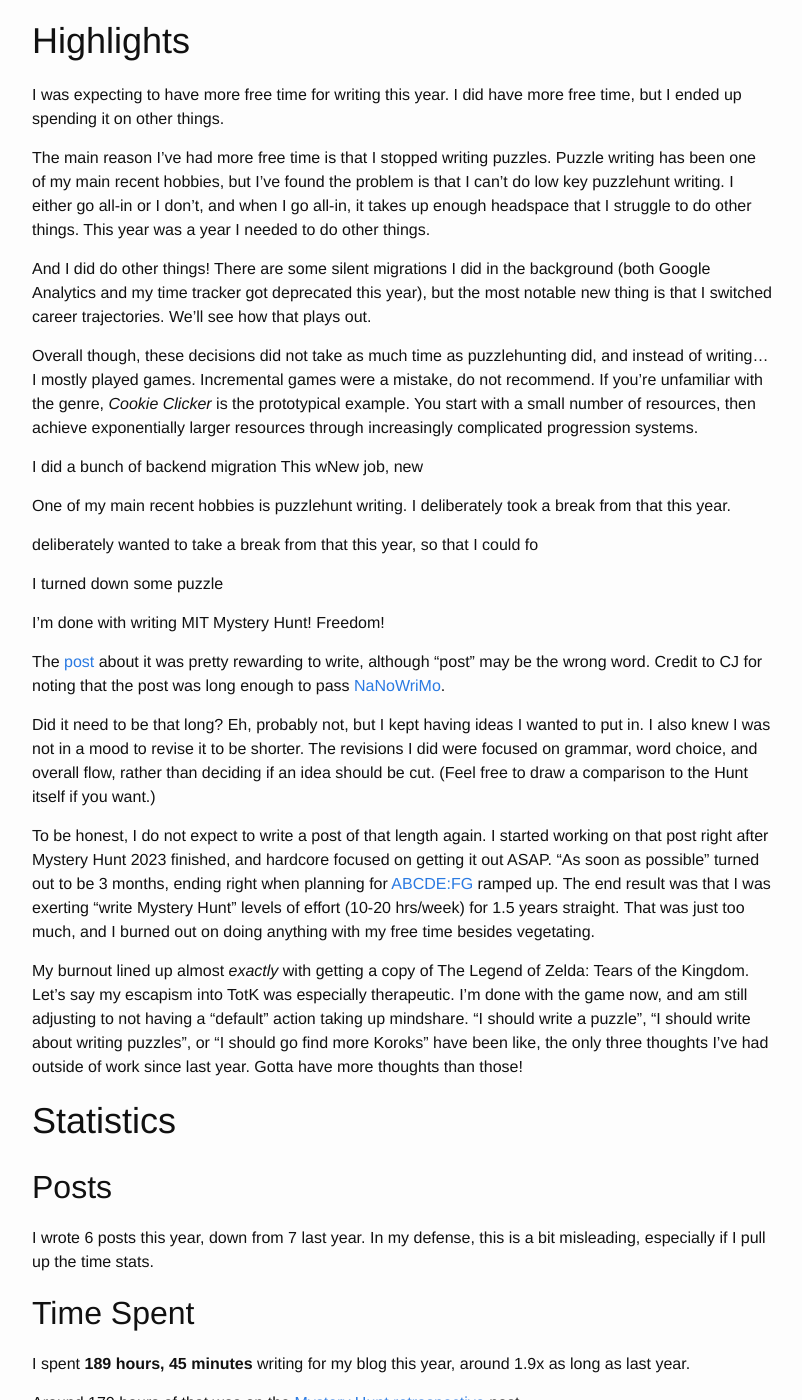
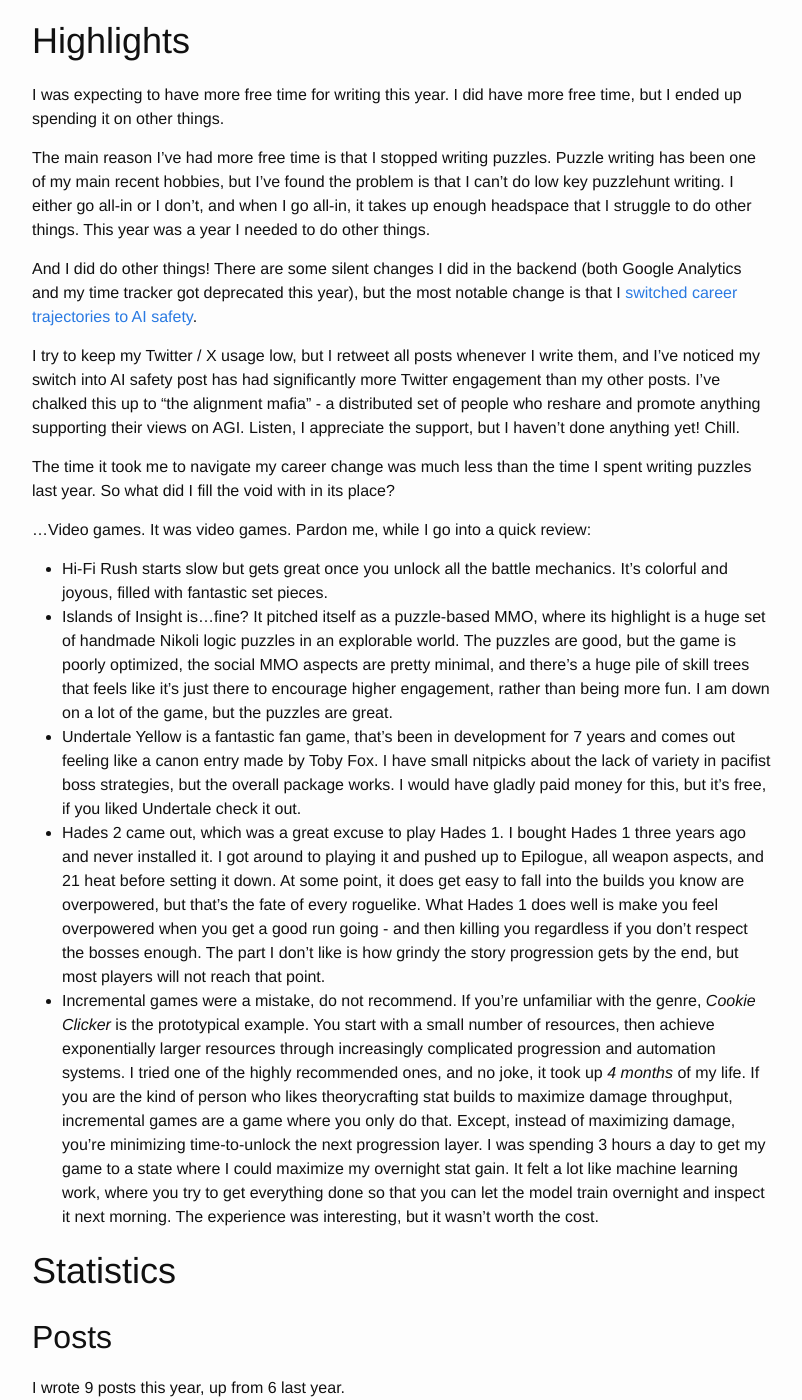
Before and after one commit to alexirpan/alexirpan.github.io, a Jekyll site: the page built from _posts/2024-08-18-nine-years.markdown, in a window 1280 px wide and 1400 px high, scrolled down 248 px. Shown: the whole window, without its empty margins (238-1040 px from the left). Built offline with Jekyll 4.4.1, drawn with Linux system fonts in a browser that asks for light colours; nearby versions of some CDN libraries; some of the changed text lies outside the part shown.

Commit message:
more editing

```diff
--- a/_posts/2024-08-18-nine-years.markdown
+++ b/_posts/2024-08-18-nine-years.markdown
@@ -17,74 +17,72 @@
 and when I go all-in, it takes up enough headspace that I struggle to do other
 things. This year was a year I needed to do other things.
 
-And I did do other things! There are some silent migrations I did in the background
-(both Google Analytics and my time tracker got deprecated this year), but the most
-notable new thing is that I switched career trajectories. We'll see how that
-plays out.
+And I did do other things! There are some silent changes I did in the backend
+(both Google Analytics and my time tracker got deprecated this year), but the
+most notable change is that I [switched career trajectories to AI safety]({% post_url 2024-08-06-switching-to-ai-safety %}).
 
-Overall though, these decisions did not take as much time as puzzlehunting did,
-and instead of writing...I mostly played games. Incremental games were a mistake,
-do not recommend. If you're unfamiliar with the genre, *Cookie Clicker* is the
+I try to keep my Twitter / X usage low, but I retweet all posts whenever I write
+them, and I've noticed my switch into AI safety post has had significantly more
+Twitter engagement than my other posts. I've chalked this up to "the alignment mafia" - a distributed
+set of people who reshare and promote anything supporting their views on AGI.
+Listen, I appreciate the support, but I haven't done anything yet! Chill.
+
+The time it took me to navigate my career change was much less than the time I
+spent writing puzzles last year. So what did I fill the void with in its place?
+
+...Video games. It was video games. Pardon me, while I go into a quick review:
+
+* Hi-Fi Rush starts slow but gets great once you unlock all the battle mechanics.
+It's colorful and joyous, filled with fantastic set pieces.
+* Islands of Insight is...fine? It pitched itself as a puzzle-based MMO, where its
+highlight is a huge set of handmade Nikoli logic puzzles in an explorable world.
+The puzzles are good, but the game is poorly optimized, the social MMO aspects
+are pretty minimal, and there's a huge pile of skill trees that feels like it's
+just there to encourage higher engagement, rather than being more fun. I am down
+on a lot of the game, but the puzzles are great.
+* Undertale Yellow is a fantastic fan game, that's been in development for 7 years
+and comes out feeling like a canon entry made by Toby Fox. I have small nitpicks
+about the lack of variety in pacifist boss strategies, but the overall package
+works. I would have gladly paid money for this, but it's free, if you liked Undertale
+check it out.
+* Hades 2 came out, which was a great excuse to play Hades 1. I bought Hades 1 three
+years ago and never installed it. I got around to playing it and pushed up to
+Epilogue, all weapon aspects, and 21 heat before setting it down. At some point, it does get easy to
+fall into the builds you know are overpowered, but that's the fate of every roguelike.
+What Hades 1 does well is make you feel overpowered when you get a good run going - and
+then killing you regardless if you don't respect the bosses enough.
+The part I don't like is how grindy the story progression gets by the end, but most
+players will not reach that point.
+* Incremental games were a mistake, do not recommend.
+If you're unfamiliar with the genre, *Cookie Clicker* is the
 prototypical example. You start with a small number of resources, then achieve
-exponentially larger resources through increasingly complicated progression systems.
+exponentially larger resources through increasingly complicated progression and
+automation systems. I tried one of the highly recommended ones, and no joke, it took
+up *4 months* of my life. If you are the kind of person who likes theorycrafting
+stat builds to maximize damage throughput, incremental games are a game where
+you only do that. Except, instead of maximizing damage, you're minimizing
+time-to-unlock the next progression layer. I was spending 3 hours a day to get
+my game to a state where I could maximize my overnight stat gain. It felt a lot
+like machine learning work, where you try to get everything done so that you can
+let the model train overnight and inspect it next morning. The experience was
+interesting, but it wasn't worth the cost.
 
-
-I did a bunch of backend migration
-This wNew job, new
-
-One of my main recent hobbies is puzzlehunt writing. I deliberately took a
-break from that this year.
-
-deliberately wanted to take a break from that this year, so that I could fo
-
-I turned down some puzzle
-
-I'm done with writing MIT Mystery Hunt! Freedom!
-
-The [post]({% post_url 2023-04-21-mh-2023 %}) about it was pretty rewarding
-to write, although "post" may be the wrong word. Credit to CJ for noting that the post
-was long enough to pass [NaNoWriMo](https://en.wikipedia.org/wiki/National_Novel_Writing_Month).
-
-Did it need to be that long? Eh, probably not, but I kept having ideas I wanted to put in.
-I also knew I was not in a mood to revise
-it to be shorter. The revisions I did were focused on grammar, word choice,
-and overall flow, rather than deciding if an idea should be cut. (Feel free to
-draw a comparison to the Hunt itself if you want.)
-
-To be honest, I do not expect to write a post of that length again. I started
-working on that post right after Mystery Hunt 2023 finished, and hardcore
-focused on getting it out ASAP. "As soon as possible" turned out to be 3 months,
-ending right when planning for [ABCDE:FG](https://archives.mitmh2023.com/2023/abcde.puzzlefactory.place/about) ramped up. The end result was that I was
-exerting "write Mystery Hunt" levels of effort (10-20 hrs/week) for 1.5 years
-straight. That was just too much, and I burned out on doing anything with my
-free time besides vegetating.
-
-My burnout lined up almost
-*exactly* with getting a copy of The Legend of Zelda: Tears of the Kingdom.
-Let's say my escapism into TotK was especially therapeutic. I'm done with the
-game now, and am still adjusting to not having a "default" action taking up
-mindshare.
-"I should write a puzzle", "I should write about writing puzzles", or
-"I should go find more Koroks" have been like, the only three thoughts I've had outside
-of work since last year. Gotta have more thoughts than those!
 
 # Statistics
 
 ## Posts
 
-I wrote 6 posts this year, down from 7 last year. In my defense, this is
-a bit misleading, especially if I pull up the time stats.
+I wrote 9 posts this year, up from 6 last year.
 
 ## Time Spent
 
-I spent **189 hours, 45 minutes** writing for my blog this year, around 1.9x as
-long as last year.
-
-Around 170 hours of that was on the [Mystery Hunt retrospective]({% post_url 2023-04-21-mh-2023 %}) post.
+TODO
 
 ## View Counts
 
-These are view counts from August 18, 2022 to today.
+These are view counts from August 18, 2023 to today.
+
+TODO
 
 {% highlight python %}
 259  2022-08-18-seven-years.markdown
@@ -97,38 +95,25 @@
 
 # Posts in Limbo
 
-**Post about Dominion Online:**
+You know, looking back, I did end up writing a lot of the posts I was thinking
+of writing.
+
+**Post about Dominion:**
 
 Odds of writing this year: 5%
-Odds of writing eventually: 25%
+Odds of writing eventually: 10%
 
-My priorities are moving away from Dominion. This may be the first year I skip the yearly championship, I'm not too interested in grinding my skill level back up. Still, I can't let go of writing this eventually.
+I haven't touched my draft of this in a long, long time. I'm realizing it's the kind
+of thing that could form a good Youtube essay (I liked the [early history of Yu-Gi-Oh]
+video a lot), but, that is not my skill set and I'm not interested in making
+longform video content.
 
 **Post about Dustforce:**
 
 Odds of writing this year: 20%
 Odds of writing eventually: 60%
 
-I still think Dustforce is one of the best platformers of all time. I've been playing a
-lot more Celeste recently thanks to [Strawberry Jam](https://gamebanana.com/mods/424541),
-but Dustforce still does some things that no one else has replicated in a satisfying way.
-
-**Post about puzzlehunting 201:**
-
-Odds of writing this year: 50%
-Odds of writing eventually: 90%
-
-This is a post I've been considering for a while. There are [introduction to puzzlehunt](https://blog.vero.site/post/puzzlehunts) posts, a so-called "puzzlehunt 101", but there is no
-"puzzlehunting 201" for people familiar with the basics and interested in solving faster.
-I was going to write this last year,
-embedding puzzle content in it for Mystery Hunt, but didn't have a solid puzzle idea
-and got too busy. Now I'm less busy.
-
-**Post about AI timelines:**
-
-Odds of writing this year: 90%
-Odds of writing eventually: 99%
-
-I'm not planning a big update to the last timelines [post]({% post_url 2020-08-18-ai-timelines %}). I just think it's time to review what I wrote last time, given that it's been 3 years.
-(And selfishly, because I think I called a lot of things correctly and want to
-brag about that.)
+Okay, I have also been playing Dustforce less, but this isn't because I've found
+the game less fun. It's because my laptop's keyboard started developing ghosting
+issues that randomly eat my jump and attack inputs. This laptop's getting old enough
+that I need to replace it, but I still think this game is criminally underrated.
```
